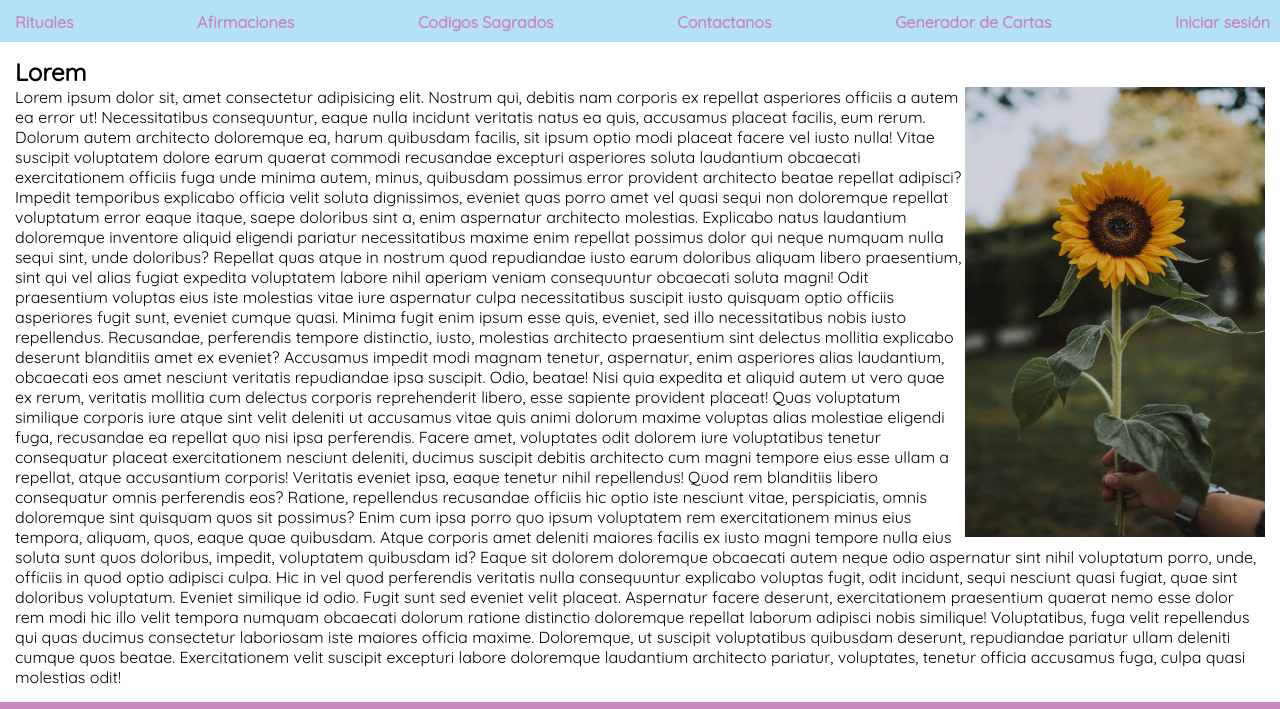
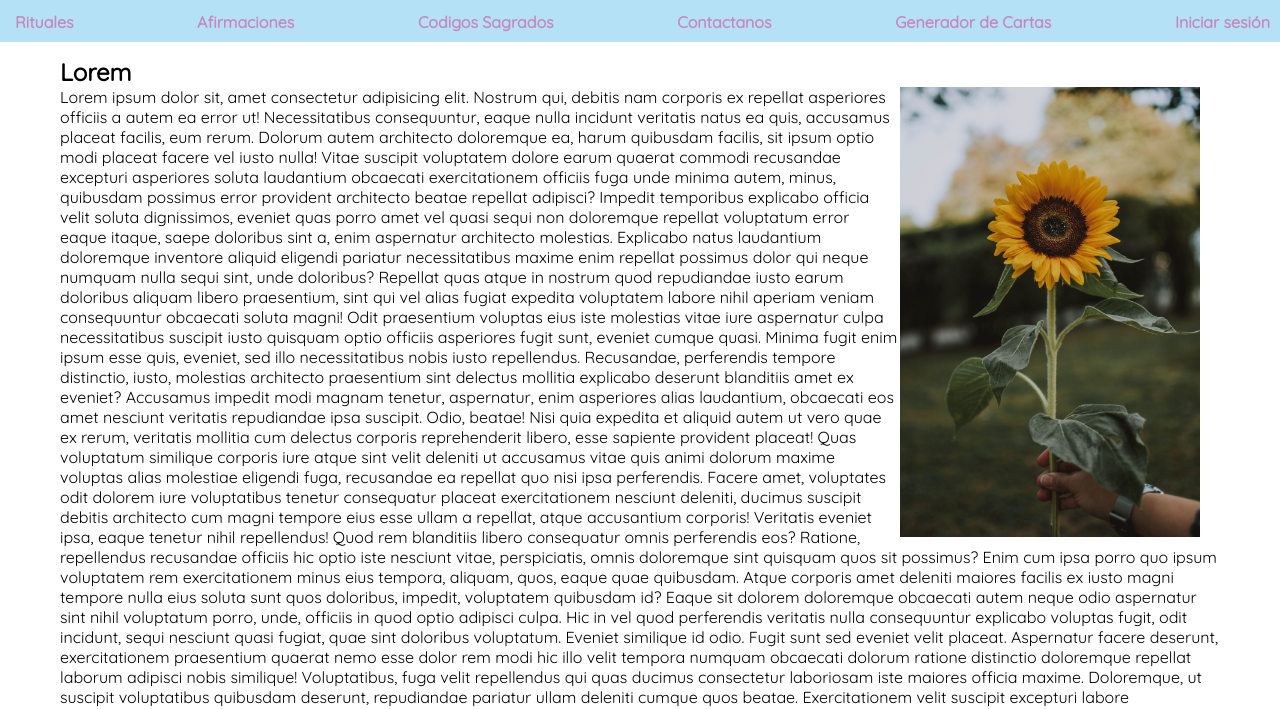
Before and after one commit to DarkGypsy/retoFrontendTzuzul, a plain HTML site: page docs/index.html in a window 1280 px wide. Shown: the part 83-792 px from the top of the page. Drawn offline with Linux system fonts and the light colour scheme.

Commit message:
Maquina del Mal
Ajustes en el CSS para la pagina index.html

```diff
--- a/docs/style.css
+++ b/docs/style.css
@@ -65,12 +65,15 @@
   }
   body article {
     margin: 5px;
+    margin-left: 50px;
+    margin-right: 50px;
     display: inline-block;
   }
 
   body article img {
     width: 300px;
     float: right;
+    margin-right: 20px;
 
 
   }
```
